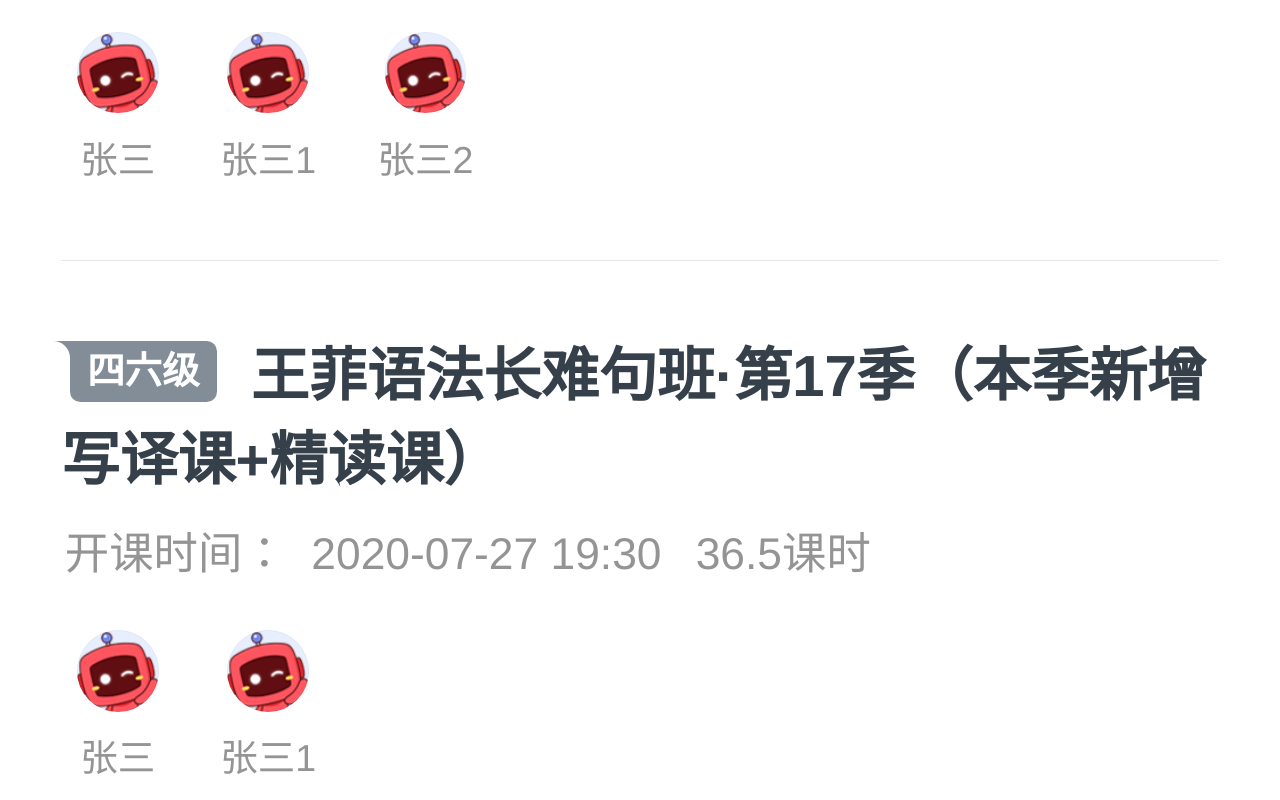
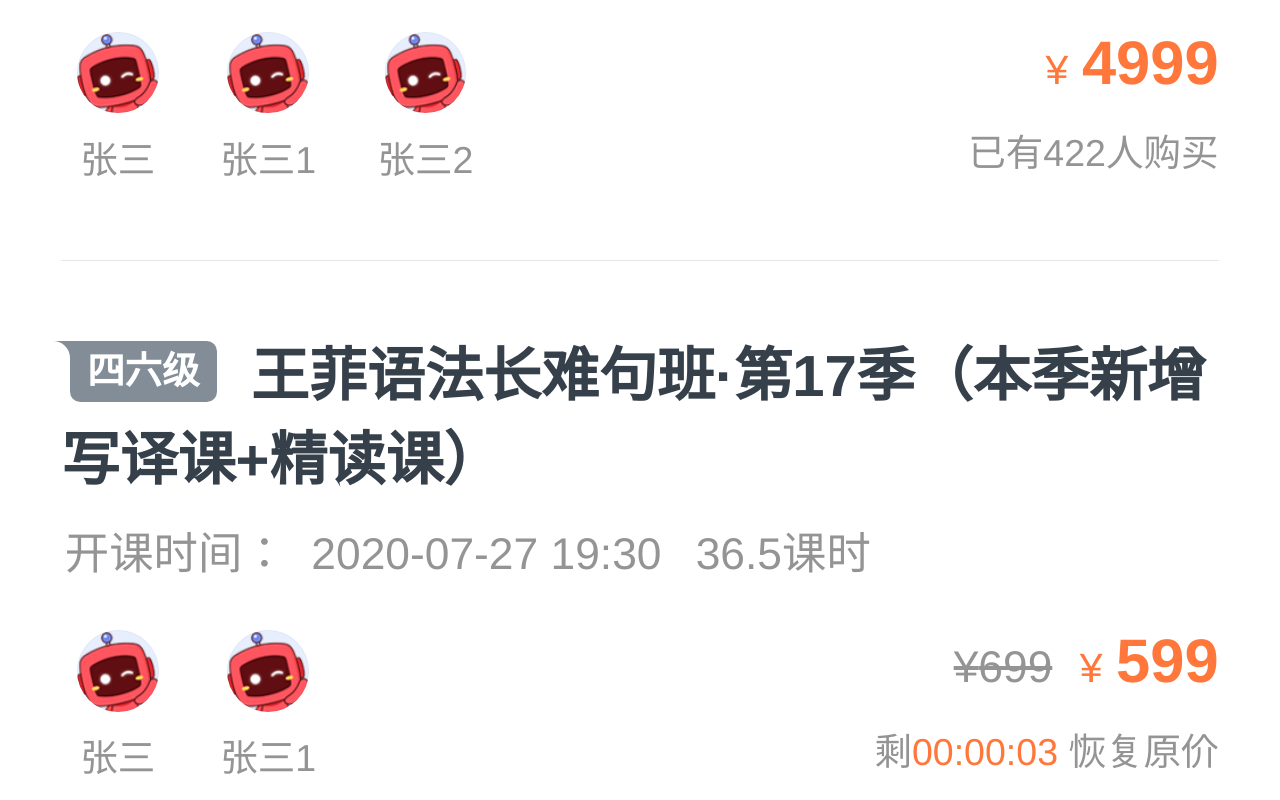
Before and after one commit to Marshall-Hao/jpk-demo, a Next.js app: page / in a window 1280 px wide. Shown: the part 2460-3260 px from the top of the page. Built offline with nearby package versions, Linux system fonts and the light colour scheme.

Commit message:
feat: simple price,promotion price & countDown class component with lifeCycle
check the css file for special shape,line through, the philosphy about building a complicated
component with some functional rendering fn

```diff
--- /dev/null
+++ b/components/Common/CountDown.js
@@ -0,0 +1,75 @@
+import React, { Component } from 'react'
+import s from './CountDown.module.css'
+
+/**
+ * 时间格式化
+ * @param {number} ms 剩余倒计时的时间，单位ms
+ * @return {Array} ['hour:min:sec', 'day']
+ */
+const formatCountdown = (ms) => {
+  if (ms < 0) return ['00:00:00']
+  const t = ms / 1000
+  let sec = parseInt(t % 60, 10)
+  let m = parseInt((t / 60) % 60, 10)
+  const ho = parseInt(t / 60 / 60, 10)
+  let h = parseInt(ho % 24, 10)
+  const d = parseInt(ho / 24, 10)
+
+  sec = sec >= 10 ? sec : `0${sec}`
+  m = m >= 10 ? m : `0${m}`
+  h = h >= 10 ? h : `0${h}`
+  return d === 0 ? [`${h}:${m}:${sec}`] : [`${h}:${m}:${sec}`, `${d}`]
+}
+
+class CountDown extends Component {
+  constructor(props) {
+    super(props)
+    this.state = {
+      // * 可以请求服务器时间 确保最佳准确
+      curTimeStamp: new Date().getTime(),
+    }
+    this.timer = null
+  }
+
+  componentDidMount() {
+    this.timer = setInterval(() => {
+      this.setState({
+        curTimeStamp: new Date().getTime(),
+      })
+    }, 500)
+  }
+
+  componentWillUnmount() {
+    clearInterval(this.timer)
+    this.timer = null
+  }
+
+  componentDidUpdate() {
+    const { end, onEnd } = this.props
+    const { curTimeStamp } = this.state
+    if (end - curTimeStamp < 0 && this.timer) {
+      clearInterval(this.timer)
+      this.timer = null
+      onEnd()
+    }
+  }
+
+  render() {
+    const { end } = this.props
+    const { curTimeStamp } = this.state
+
+    const countDownArr = formatCountdown(end - curTimeStamp)
+    return (
+      <span>
+        {countDownArr.length > 1 ? (
+          <span>
+            <span className={s.warningColor}>{countDownArr[1]}</span>天
+          </span>
+        ) : null}
+        <span className={s.warningColor}>{countDownArr[0]}</span>
+      </span>
+    )
+  }
+}
+
+export default CountDown
--- /dev/null
+++ b/components/Common/CountDown.module.css
@@ -0,0 +1,3 @@
+.warningColor {
+    color: #ff773a;
+  }
--- a/components/Common/CourseCard.js
+++ b/components/Common/CourseCard.js
@@ -1,10 +1,62 @@
-import { memo } from 'react'
+import { memo, useState } from 'react'
 import Link from 'next/link'
 import s from './CourseCard.module.css'
 import icTeacher from 'public/img/teacher1.png'
+import CountDown from './CountDown'
 
 function CourseCard({ data = {} }) {
-  const { courseTitle = '', id, categoryName, courseTime, lessonNum, teacherList } = data
+  const {
+    courseTitle = '',
+    id,
+    categoryName,
+    courseTime,
+    lessonNum,
+    teacherList,
+    saleType,
+    saleNum = 0,
+    price,
+    salePrice,
+    saleEndTime,
+  } = data
+
+  const [countDownFinished, setCountDownFinished] = useState(false)
+
+  const renderSimplePrice = (p) => {
+    return (
+      <span className={s.price}>
+        <span className={s.ico}>¥</span>
+        {p}
+      </span>
+    )
+  }
+
+  const renderPromotion = () => {
+    // * 促销
+    if (saleType === 1 && !countDownFinished) {
+      return (
+        <div className={s.promoCont}>
+          <div>
+            <span className={s.deleted}>
+              <span className={s.ico}>¥</span>
+              {price}
+            </span>
+            {renderSimplePrice(salePrice)}
+          </div>
+          <div className={s.desc}>
+            剩<CountDown end={saleEndTime} onEnd={() => setCountDownFinished(true)} />
+            &nbsp;恢复原价
+          </div>
+        </div>
+      )
+    }
+    // * 普通卡片
+    return (
+      <div className={s.promoCont}>
+        <div>{price === 0 ? <span>免费</span> : renderSimplePrice(price)}</div>
+        <div className={s.desc}>已有{saleNum}人购买</div>
+      </div>
+    )
+  }
   return (
     <Link href="/course/details/[id]" as={`/course/details/;${id}`}>
       <a className={`${s.card} border-b-1px`}>
@@ -36,6 +88,7 @@ function CourseCard({ data = {} }) {
                 })
               : null}
           </div>
+          {renderPromotion()}
         </div>
       </a>
     </Link>
--- a/pages/api/recommend.js
+++ b/pages/api/recommend.js
@@ -127,6 +127,7 @@ export default (req, res) => {
       saleStartTime: +new Date() - 1000,
       saleType: 1,
       saleNum: 1959,
+      // * Date可以前面给数学逻辑符号进行隐式转换
       saleEndTime: +new Date() + 24 * 60 * 60 * 1000,
       price: 399,
       courseSaleTime: 1593792600000,
```
